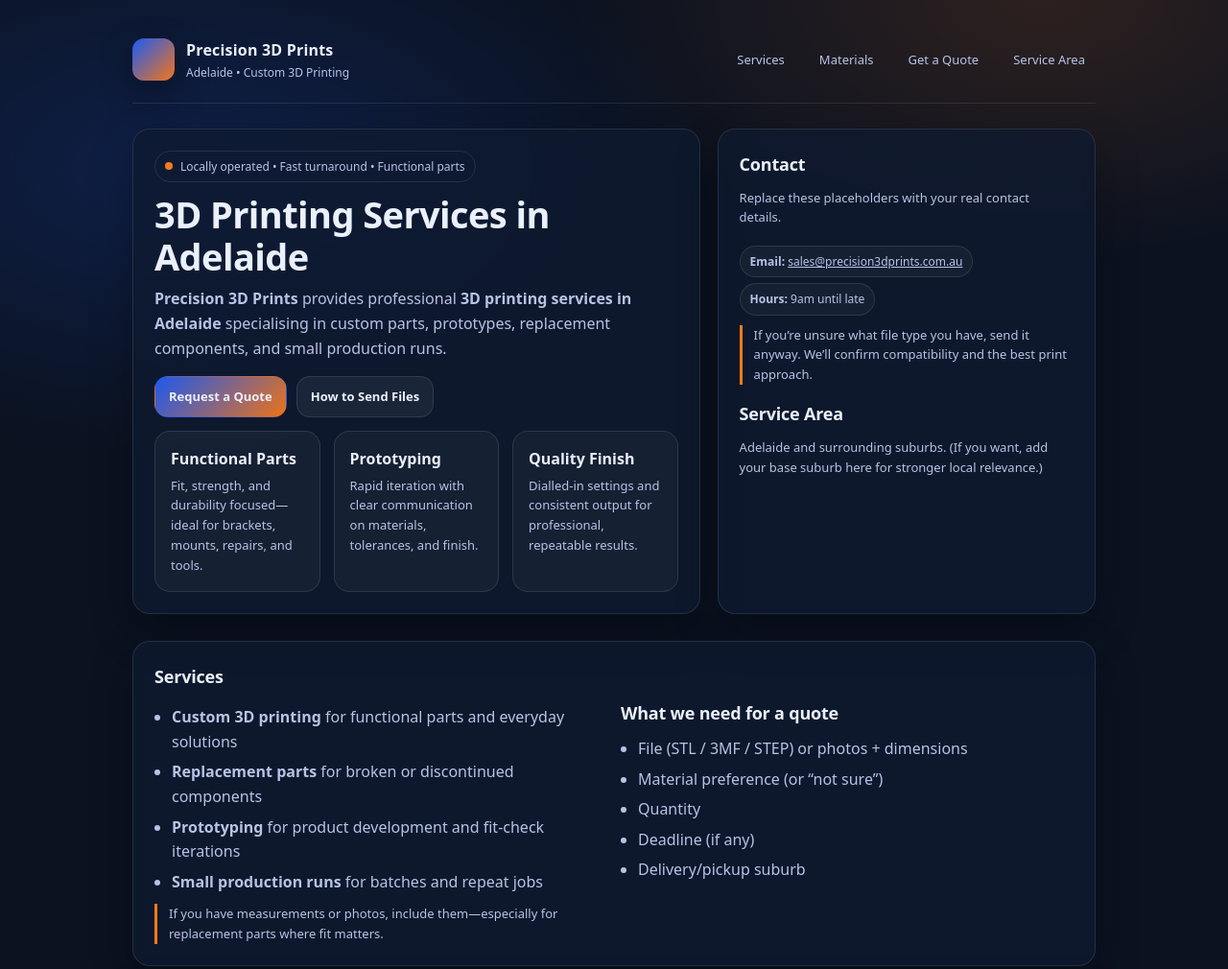
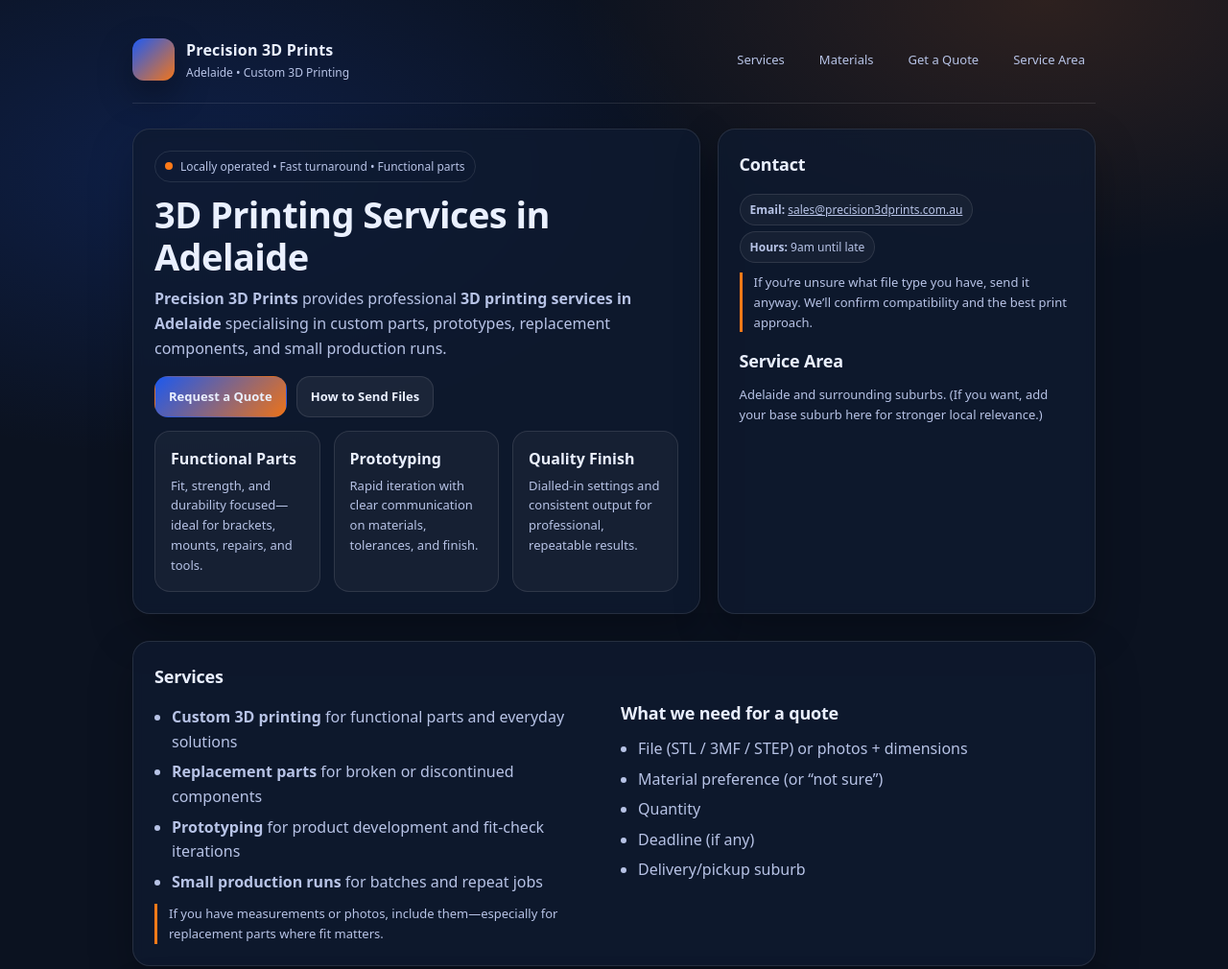
Before and after one commit to n47h4ni3l/precision3dprints-site, a plain HTML site: page index.html in a window 1280 px wide. Shown: the top 1010 px of the page at 96% size. Drawn offline with Linux system fonts and the light colour scheme.

Commit message:
Remove placeholder contact information
Removed placeholder text for contact details.

```diff
--- a/index.html
+++ b/index.html
@@ -240,9 +240,6 @@
 
       <aside class="card">
         <h2>Contact</h2>
-        <p class="small" style="margin-top:0">
-          Replace these placeholders with your real contact details.
-        </p>
 
         <div class="pill"><strong>Email:</strong> <a href="mailto:sales@precision3dprints.com.au">sales@precision3dprints.com.au</a></div>
         <div class="pill"><strong>Hours:</strong> <span>9am until late</span></div>
```
